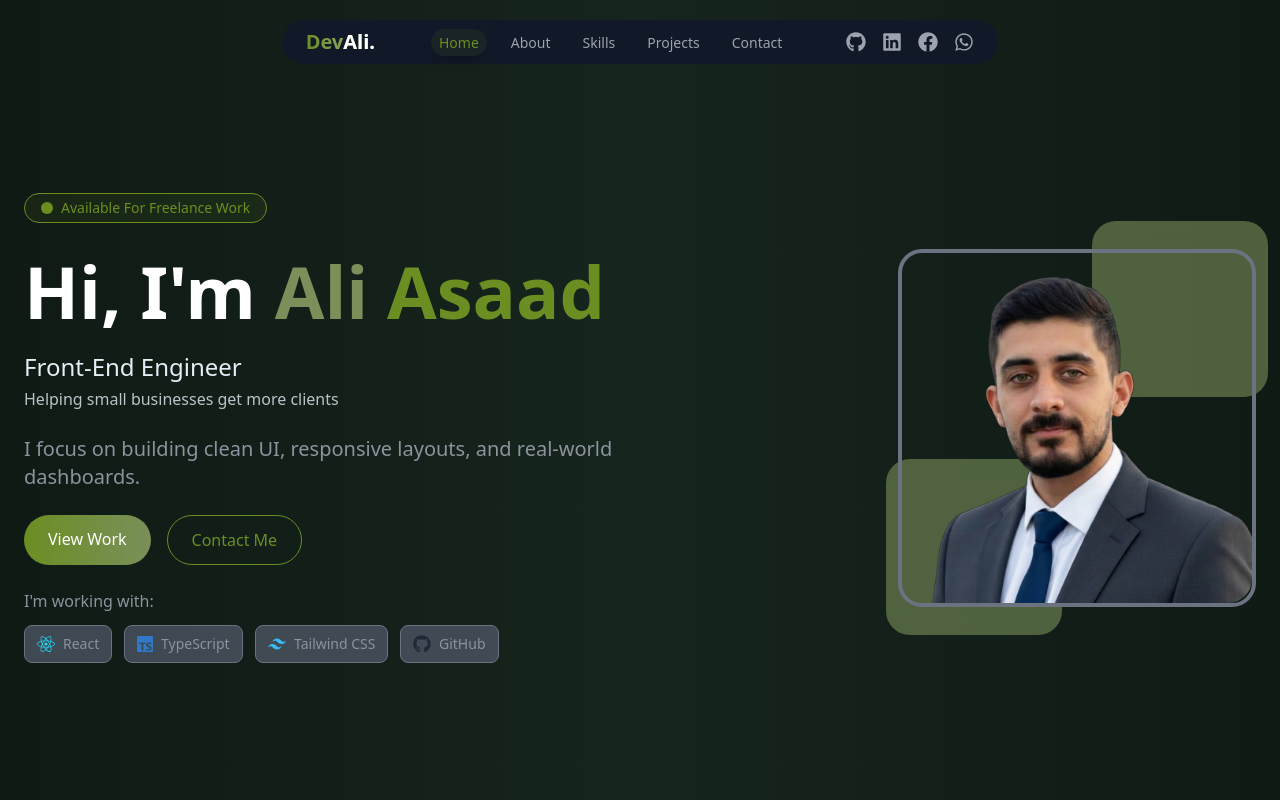
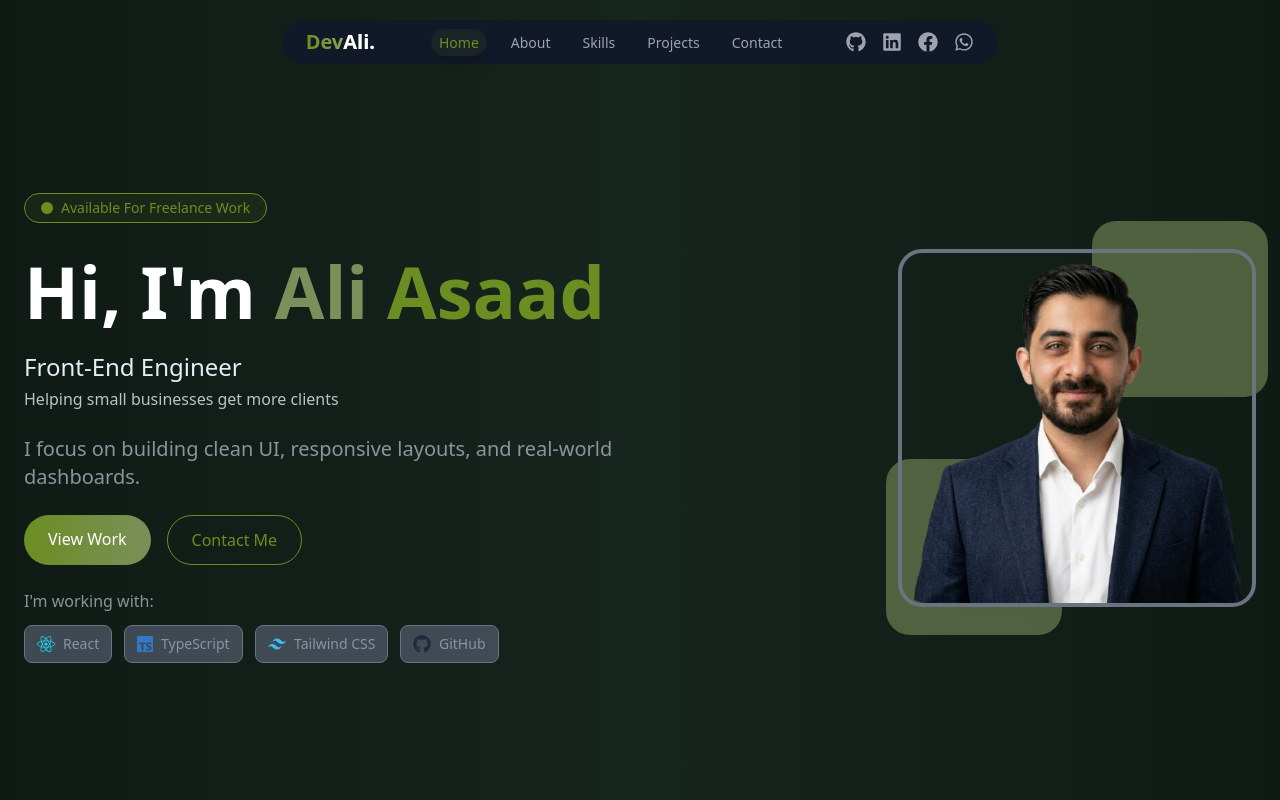
Before and after one commit to aliasaad01/Portfolio-React.js-TailwindCSS-Framer-Motion, a React (Vite) app: page / in a window 1280 px wide. Shown: the top 800 px of the page. Built offline with nearby package versions, Linux system fonts and the light colour scheme.

Commit message:
Edit My Photo

```diff
--- a/index.html
+++ b/index.html
@@ -2,7 +2,7 @@
 <html lang="en" class="scroll-smooth">
   <head>
     <meta charset="UTF-8" />
-    <link rel="icon" type="image/svg+xml" href="/public/myPhoto-p.png" />
+    <link rel="icon" type="image/svg+xml" href="/myPhoto.png" />
     <meta name="viewport" content="width=device-width, initial-scale=1.0" />
     <title>Ali Asaad | Front-End Developer (React.js)</title>
   </head>
--- a/src/components/Hero.jsx
+++ b/src/components/Hero.jsx
@@ -165,7 +165,7 @@
         >
           <div className="overflow-hidden rounded-3xl">
             <img
-              src="/myPhoto-p.png"
+              src="/myPhoto.png"
               alt="Ali Asaad"
               className="w-64 h-64 md:w-[350px] md:h-[350px] object-cover
               shadow-xl transition-transform duration-700 hover:scale-110 will-change-transform"
```
Also changed, not shown: public/myPhoto.png (added).
